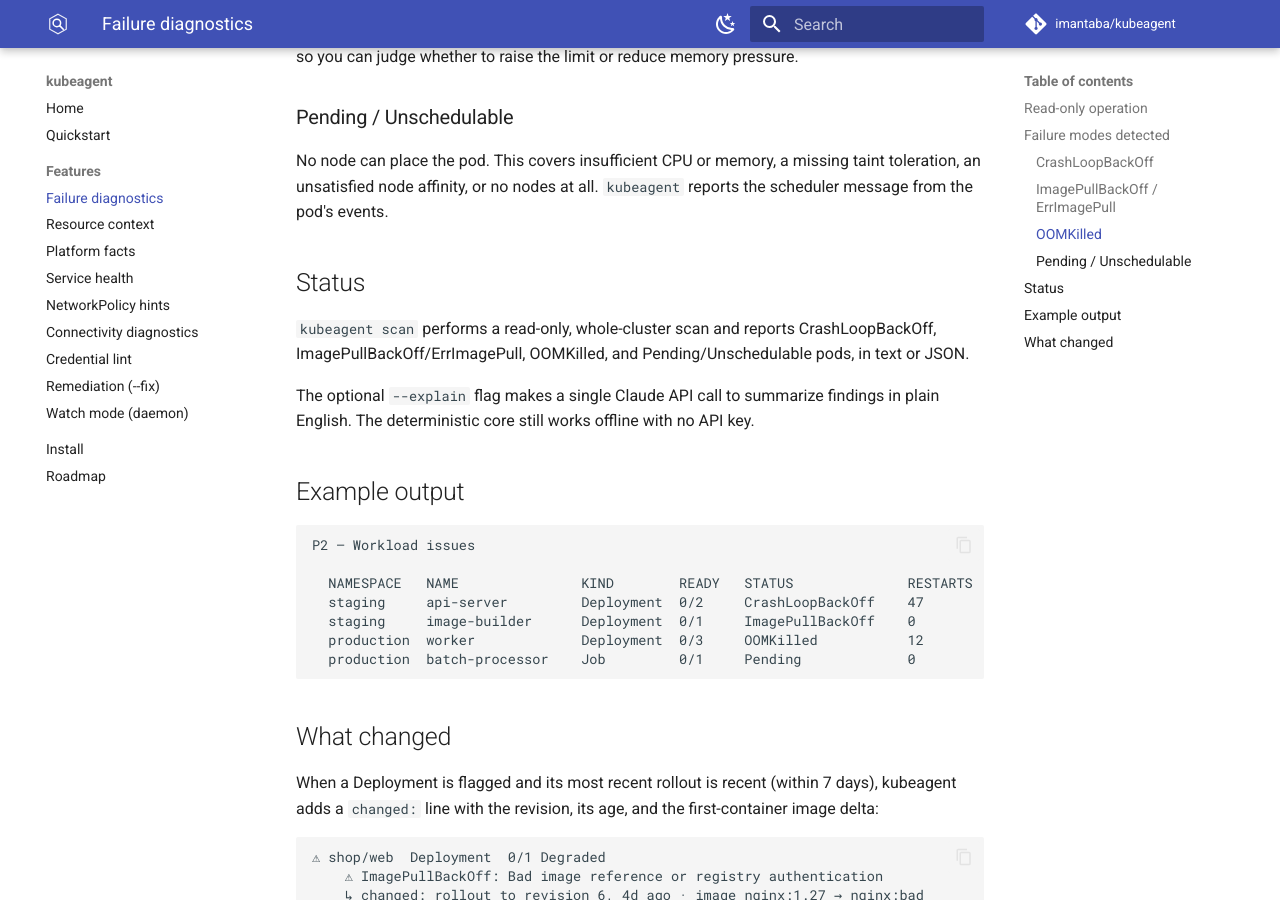
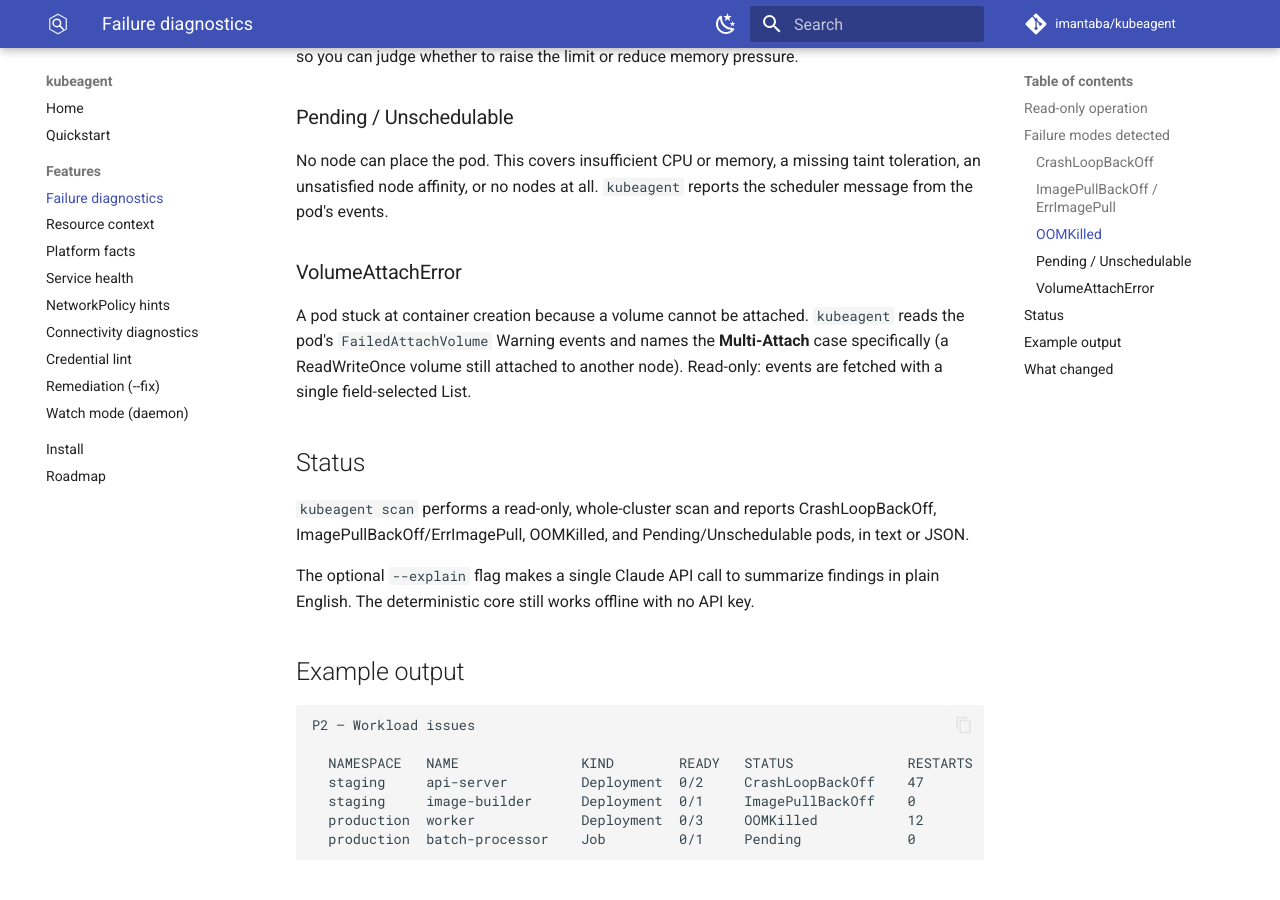
Before and after one commit to imantaba/kubeagent, an MkDocs documentation site: the page built from website/docs/features/diagnostics.md, in a window 1280 px wide and 900 px high, scrolled down 852 px. Built offline with MkDocs 1.6.1 and Material for MkDocs 9.7.7, drawn with Linux system fonts in a browser that asks for light colours; comment, search, counter and statistics services are not loaded.

Commit message:
docs: document the VolumeAttachError (Multi-Attach) detector

```diff
--- a/website/docs/features/diagnostics.md
+++ b/website/docs/features/diagnostics.md
@@ -36,6 +36,13 @@
 taint toleration, an unsatisfied node affinity, or no nodes at all.
 `kubeagent` reports the scheduler message from the pod's events.
 
+### VolumeAttachError
+
+A pod stuck at container creation because a volume cannot be attached.
+`kubeagent` reads the pod's `FailedAttachVolume` Warning events and names the
+**Multi-Attach** case specifically (a ReadWriteOnce volume still attached to
+another node). Read-only: events are fetched with a single field-selected List.
+
 ## Status
 
 `kubeagent scan` performs a read-only, whole-cluster scan and reports
```
Also changed, not shown: website/docs/features/watch-mode.md (+1 -1 lines), CHANGELOG.md, README.md.
